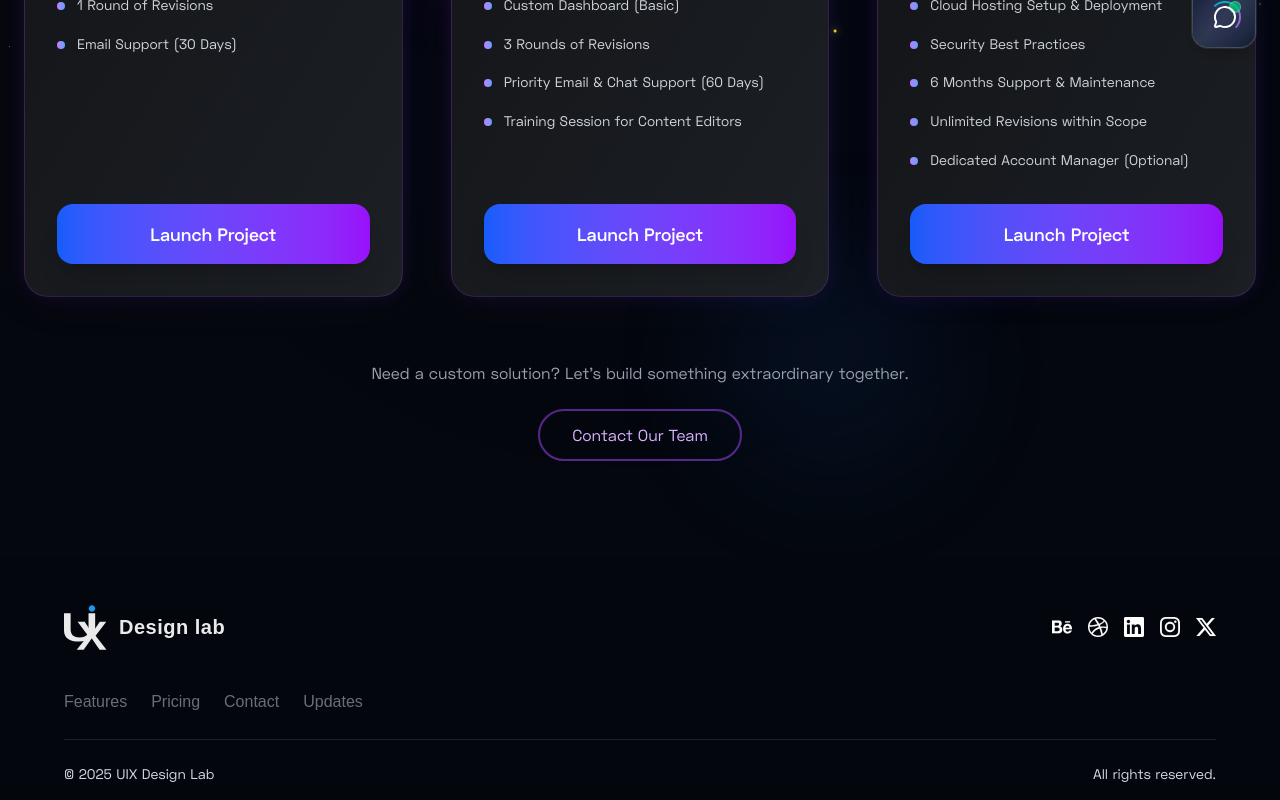
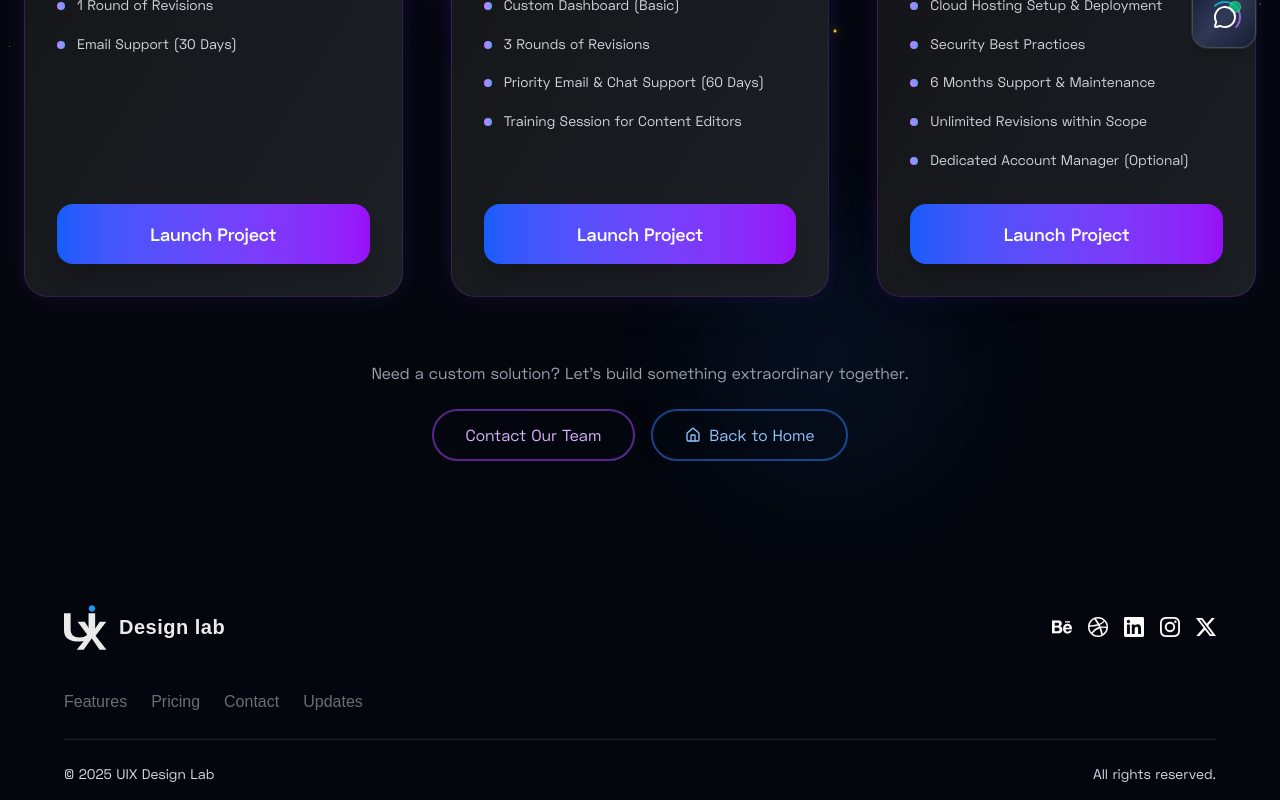
Before and after one commit to Levi9111/UIX-Design-Lab, a Next.js app: page /pricing in a window 1280 px wide. Shown: the part 727-1527 px from the top of the page. Built offline with nearby package versions, Linux system fonts and the light colour scheme; a web font is replaced by a local one.

Commit message:
pricing section updated

```diff
--- a/src/app/(HomePage)/pricing/page.tsx
+++ b/src/app/(HomePage)/pricing/page.tsx
@@ -2,7 +2,7 @@
 import { PlanetText } from '@/components/elements/PlanetText';
 import Route from '@/components/elements/Route';
 import { easeInOut, motion } from 'framer-motion';
-import { LucideIcon, Monitor, Rocket, ShieldCheck } from 'lucide-react';
+import { LucideIcon, Monitor, Rocket, ShieldCheck, Home } from 'lucide-react';
 
 // ------------------ Types ------------------ //
 
@@ -211,9 +211,10 @@ const PricingSection = () => {
           className='text-center mt-16'
         >
           <p className='text-gray-400 mb-6'>
-            Need a custom solution? Let’s build something extraordinary
+            Need a custom solution? Let's build something extraordinary
             together.
           </p>
+          <div className='flex flex-col sm:flex-row gap-4 justify-center items-center'>
             <Route link='/get-in-touch'>
               <motion.button
                 whileHover={{ scale: 1.05 }}
@@ -223,6 +224,17 @@ const PricingSection = () => {
                 Contact Our Team
               </motion.button>
             </Route>
+            <Route link='/'>
+              <motion.button
+                whileHover={{ scale: 1.05 }}
+                whileTap={{ scale: 0.95 }}
+                className='px-8 py-3 rounded-full border-2 border-blue-500/50 text-blue-300 hover:bg-blue-500/10 hover:border-blue-400 transition-all duration-300 flex items-center gap-2'
+              >
+                <Home className='w-4 h-4' />
+                Back to Home
+              </motion.button>
+            </Route>
+          </div>
         </motion.div>
       </div>
     </section>
```
Lines whose indentation alone changed are shown as unchanged.
